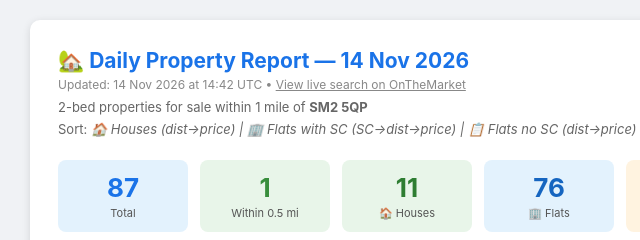
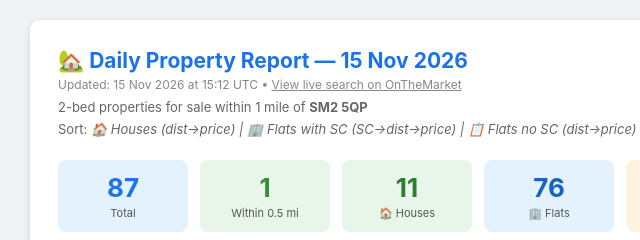
Before and after one commit to adreesh/property-reports, a plain HTML site: page index.html in a window 1280 px wide. Shown: the top 240 px of the page, 62-702 px from the left. Drawn offline with Linux system fonts and the light colour scheme.

Commit message:
update sale report 2026-11-15 15:20 UTC

```diff
--- a/index.html
+++ b/index.html
@@ -3,14 +3,14 @@
 <head>
 <meta charset="UTF-8">
 <meta name="viewport" content="width=device-width,initial-scale=1">
-<title>Property Report — 14 Nov 2026</title>
+<title>Property Report — 15 Nov 2026</title>
 </head>
 <body style="font-family:-apple-system,Arial,sans-serif;background:#f0f2f5;margin:0;padding:20px;color:#333">
 <div style="background:white;border-radius:10px;box-shadow:0 2px 8px rgba(0,0,0,.12);padding:28px;max-width:1040px;margin:0 auto">
 
-  <h1 style="color:#1a73e8;font-size:21px;margin:0 0 4px">🏡 Daily Property Report &mdash; 14 Nov 2026</h1>
+  <h1 style="color:#1a73e8;font-size:21px;margin:0 0 4px">🏡 Daily Property Report &mdash; 15 Nov 2026</h1>
   <p style="color:#888;font-size:12px;margin:0 0 4px">
-    Updated: 14 Nov 2026 at 14:42 UTC &bull;
+    Updated: 15 Nov 2026 at 15:12 UTC &bull;
     <a href="https://www.onthemarket.com/for-sale/2-bed-property/sm2-5qp/?radius=1.0&retirement=false" target="_blank" style="color:#888">View live search on OnTheMarket</a>
   </p>
   <p style="color:#666;font-size:13px;margin:0 0 20px;line-height:1.7">
```
